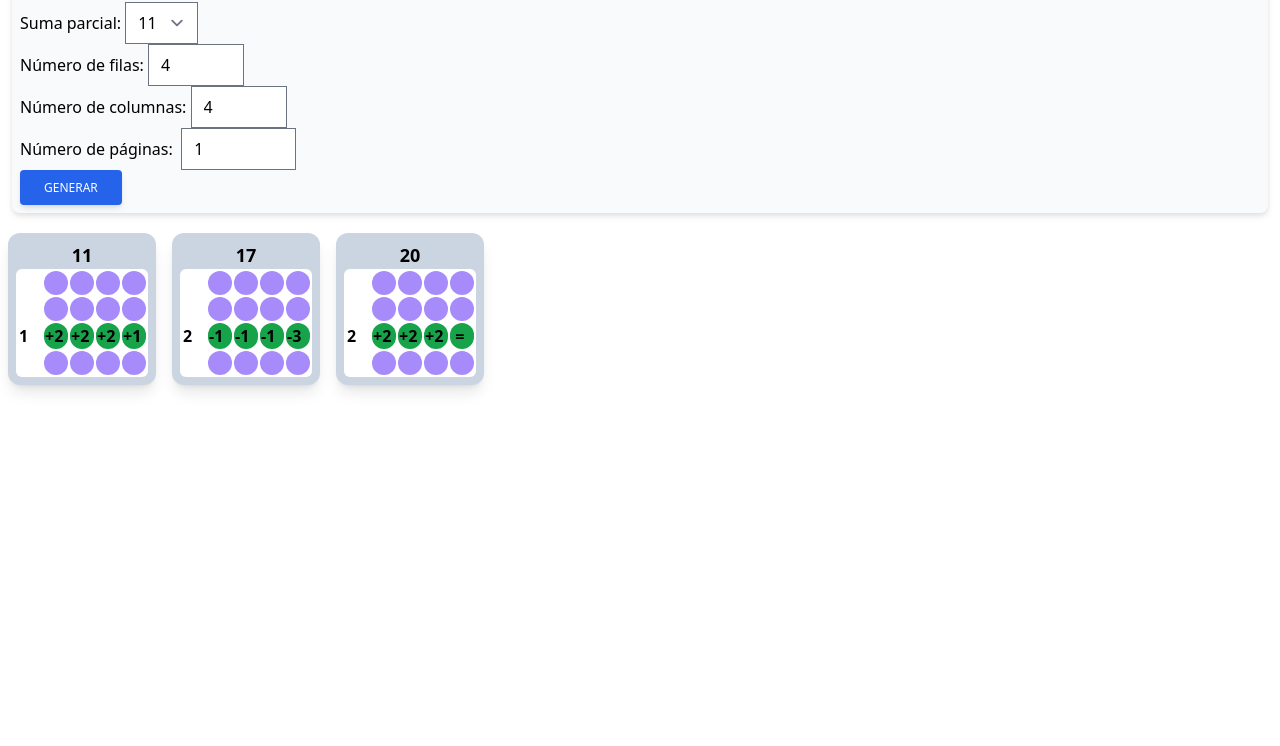
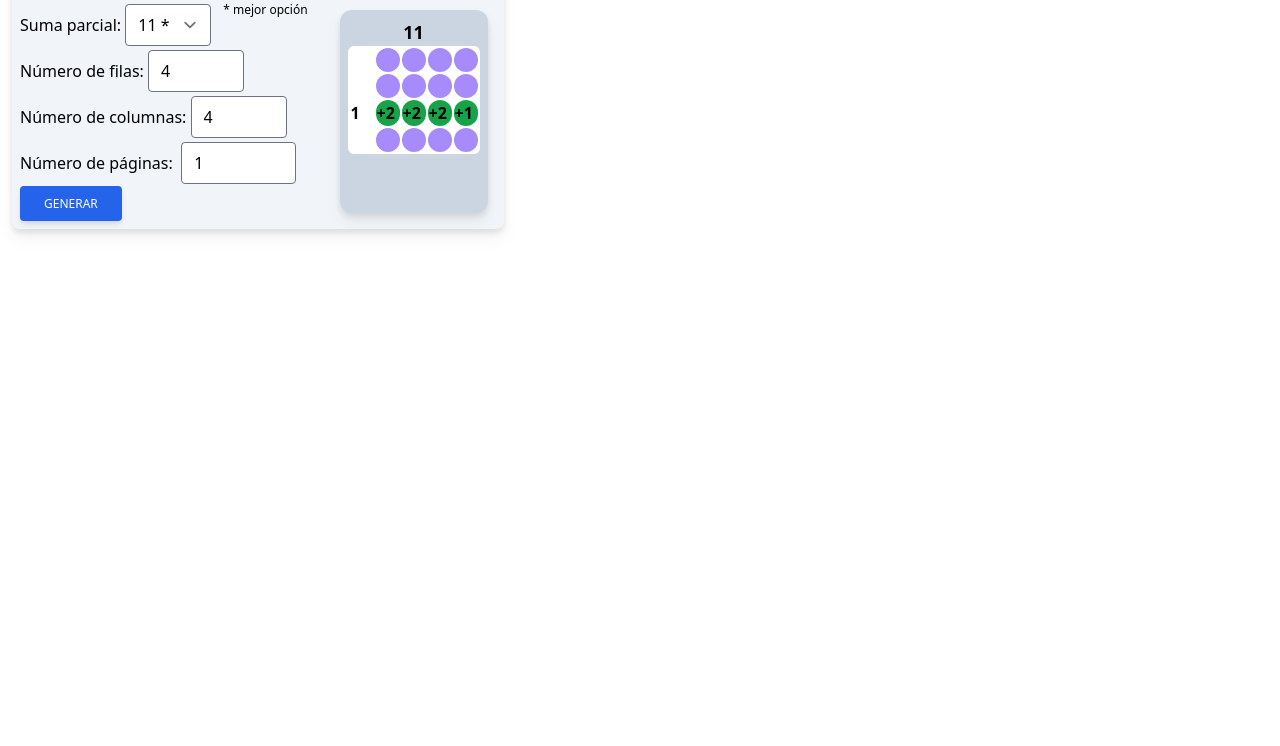
Before and after one commit to joepc74/Lightning-Addition-JS, a plain HTML site: page index.html in a window 1280 px wide. Shown: the part 54-800 px from the top of the page. Drawn offline with nearby package versions, Linux system fonts and the light colour scheme.

Commit message:
guia solo del total elegido y nuevos totales

```diff
--- a/index.html
+++ b/index.html
@@ -6,34 +6,42 @@
 		<script src="https:///cdnjs.cloudflare.com/ajax/libs/jspdf/2.5.1/jspdf.umd.min.js" type="text/javascript"></script>
     </head>
     <body>
-      <div class="m-3 rounded-lg bg-slate-50 p-2 drop-shadow-md">
+      <div class="m-3 rounded-lg bg-slate-100 p-2 drop-shadow-lg inline-block">
+        <h1 class="mb-2 text-lg font-bold">Generador Lighting Addition</h1>
+        <div class="flex">
+          <div class="mr-6">
+            <div class="flex">
               <div>
-          <h1 class="mb-2 text-lg font-bold">Generador Lighting Addition</h1>
               <label for="total">Suma parcial:</label>
-          <select class="form-select" name="total" id="total">
-            <option value="11" selected="true" id="total-0">11</option>
-            <option value="17" id="total-1">17</option>
-            <option value="20" id="total-2">20</option>
-          </select>
+              <select class="form-select entradaform" name="total" id="total" onChange="cambiaguia();">
+                      <option value="11" selected="true">11 *</option>
+                      <option value="12">12</option>
+                      <option value="13">13</option>
+                      <option value="14">14</option>
+                      <option value="15">15</option>
+                      <option value="17">17 *</option>
+                      <option value="20">20</option>
+              </select></div>
+              <div class="text-xs ml-3">* mejor opci&oacute;n</div>
             </div>
             <div>
               <label for="numrows">N&uacute;mero de filas:</label>
-          <input type="number" class="form-input" name="numrows" value="4" min="1" max="5" step="1" id="numrows" />
+              <input type="number" class="form-input entradaform" name="numrows" value="4" min="1" max="5" step="1" id="numrows" />
             </div>
             <div>
               <label for="numcols">N&uacute;mero de columnas:</label>
-          <input type="number" class="form-input" name="numcols" value="4" min="1" max="5" step="1" id="numcols" />
+              <input type="number" class="form-input entradaform" name="numcols" value="4" min="1" max="5" step="1" id="numcols" />
             </div>
             <div>
               <label for="numpages">N&uacute;mero de p&aacute;ginas:&nbsp;</label>
-          <input type="number" class="form-input" name="numpages" value="1" min="1" max="100" step="1" id="numpages" />
+              <input type="number" class="form-input entradaform" name="numpages" value="1" min="1" max="100" step="1" id="numpages" />
             </div>
             <div>
               <button
                 type="button"
                 class="inline-block rounded bg-blue-600 px-6 py-2.5 text-xs font-medium uppercase leading-tight text-white shadow-md transition duration-150 ease-in-out hover:bg-blue-700 hover:shadow-lg focus:bg-blue-700 focus:shadow-lg focus:outline-none focus:ring-0 active:bg-blue-800 active:shadow-lg"
-            name="button-1656085735556"
-            id="button-1656085735556"
+                name="button"
+                id="button"
                 onclick="lightingaddition(
                         parseInt(document.getElementById('total').value),
                         parseInt(document.getElementById('numcols').value),
@@ -44,112 +52,48 @@
               </button>
             </div>
           </div>
-      <div class="flex flex-row">
-        <div class="m-2 rounded-xl bg-slate-300 p-2 shadow-lg">
-        <div class="flex justify-center text-lg font-bold">11</div>
+          <div class="fit m-2 rounded-xl bg-slate-300 p-2 drop-shadow-lg">
+            <div class="flex justify-center text-lg font-bold" id="titulo">11</div>
             <table class="border-separate rounded-md bg-white">
               <tr>
-            <td class="h-6 w-6 rounded-full"></td>
-            <td class="h-6 w-6 rounded-full bg-violet-400"></td>
-            <td class="h-6 w-6 rounded-full bg-violet-400"></td>
-            <td class="h-6 w-6 rounded-full bg-violet-400"></td>
-            <td class="h-6 w-6 rounded-full bg-violet-400"></td>
+                <td class="circulo"></td>
+                <td class="circulo bg-violet-400"></td>
+                <td class="circulo bg-violet-400"></td>
+                <td class="circulo bg-violet-400"></td>
+                <td class="circulo bg-violet-400"></td>
               </tr>
               <tr>
-            <td class="h-6 w-6 rounded-full"></td>
-            <td class="h-6 w-6 rounded-full bg-violet-400"></td>
-            <td class="h-6 w-6 rounded-full bg-violet-400"></td>
-            <td class="h-6 w-6 rounded-full bg-violet-400"></td>
-            <td class="h-6 w-6 rounded-full bg-violet-400"></td>
+                <td class="circulo"></td>
+                <td class="circulo bg-violet-400"></td>
+                <td class="circulo bg-violet-400"></td>
+                <td class="circulo bg-violet-400"></td>
+                <td class="circulo bg-violet-400"></td>
               </tr>
               <tr>
-            <td class="h-6 w-6 rounded-full font-bold">1</td>
-            <td class="h-6 w-6 rounded-full bg-green-600 font-bold">+2</td>
-            <td class="h-6 w-6 rounded-full bg-green-600 font-bold">+2</td>
-            <td class="h-6 w-6 rounded-full bg-green-600 font-bold">+2</td>
-            <td class="h-6 w-6 rounded-full bg-green-600 font-bold">+1</td>
+                <td class="circulo font-bold" id="pos1">1</td>
+                <td class="circulo bg-green-600 font-bold" id="pos2">+2</td>
+                <td class="circulo bg-green-600 font-bold" id="pos3">+2</td>
+                <td class="circulo bg-green-600 font-bold" id="pos4">+2</td>
+                <td class="circulo bg-green-600 font-bold" id="pos5">+1</td>
               </tr>
               <tr>
-            <td class="h-6 w-6 rounded-full"></td>
-            <td class="h-6 w-6 rounded-full bg-violet-400"></td>
-            <td class="h-6 w-6 rounded-full bg-violet-400"></td>
-            <td class="h-6 w-6 rounded-full bg-violet-400"></td>
-            <td class="h-6 w-6 rounded-full bg-violet-400"></td>
+                <td class="circulo"></td>
+                <td class="circulo bg-violet-400"></td>
+                <td class="circulo bg-violet-400"></td>
+                <td class="circulo bg-violet-400"></td>
+                <td class="circulo bg-violet-400"></td>
               </tr>
             </table>
           </div>
-        <div class="m-2 rounded-xl bg-slate-300 p-2 shadow-lg">
-        <div class="flex justify-center text-lg font-bold">17</div>
-        <table class="border-separate rounded-md bg-white">
-          <tr>
-            <td class="h-6 w-6 rounded-full"></td>
-            <td class="h-6 w-6 rounded-full bg-violet-400"></td>
-            <td class="h-6 w-6 rounded-full bg-violet-400"></td>
-            <td class="h-6 w-6 rounded-full bg-violet-400"></td>
-            <td class="h-6 w-6 rounded-full bg-violet-400"></td>
-          </tr>
-          <tr>
-            <td class="h-6 w-6 rounded-full"></td>
-            <td class="h-6 w-6 rounded-full bg-violet-400"></td>
-            <td class="h-6 w-6 rounded-full bg-violet-400"></td>
-            <td class="h-6 w-6 rounded-full bg-violet-400"></td>
-            <td class="h-6 w-6 rounded-full bg-violet-400"></td>
-          </tr>
-          <tr>
-            <td class="h-6 w-6 rounded-full font-bold">2</td>
-            <td class="h-6 w-6 rounded-full bg-green-600 font-bold">-1</td>
-            <td class="h-6 w-6 rounded-full bg-green-600 font-bold">-1</td>
-            <td class="h-6 w-6 rounded-full bg-green-600 font-bold">-1</td>
-            <td class="h-6 w-6 rounded-full bg-green-600 font-bold">-3</td>
-          </tr>
-          <tr>
-            <td class="h-6 w-6 rounded-full"></td>
-            <td class="h-6 w-6 rounded-full bg-violet-400"></td>
-            <td class="h-6 w-6 rounded-full bg-violet-400"></td>
-            <td class="h-6 w-6 rounded-full bg-violet-400"></td>
-            <td class="h-6 w-6 rounded-full bg-violet-400"></td>
-          </tr>
-        </table>
-        </div>
-        <div class="m-2 rounded-xl bg-slate-300 p-2 shadow-lg">
-        <div class="flex justify-center text-lg font-bold">20</div>
-        <table class="border-separate rounded-md bg-white">
-          <tr>
-            <td class="h-6 w-6 rounded-full"></td>
-            <td class="h-6 w-6 rounded-full bg-violet-400"></td>
-            <td class="h-6 w-6 rounded-full bg-violet-400"></td>
-            <td class="h-6 w-6 rounded-full bg-violet-400"></td>
-            <td class="h-6 w-6 rounded-full bg-violet-400"></td>
-          </tr>
-          <tr>
-            <td class="h-6 w-6 rounded-full"></td>
-            <td class="h-6 w-6 rounded-full bg-violet-400"></td>
-            <td class="h-6 w-6 rounded-full bg-violet-400"></td>
-            <td class="h-6 w-6 rounded-full bg-violet-400"></td>
-            <td class="h-6 w-6 rounded-full bg-violet-400"></td>
-          </tr>
-          <tr>
-            <td class="h-6 w-6 rounded-full font-bold">2</td>
-            <td class="h-6 w-6 rounded-full bg-green-600 font-bold">+2</td>
-            <td class="h-6 w-6 rounded-full bg-green-600 font-bold">+2</td>
-            <td class="h-6 w-6 rounded-full bg-green-600 font-bold">+2</td>
-            <td class="h-6 w-6 rounded-full bg-green-600 font-bold">&nbsp;=</td>
-          </tr>
-          <tr>
-            <td class="h-6 w-6 rounded-full"></td>
-            <td class="h-6 w-6 rounded-full bg-violet-400"></td>
-            <td class="h-6 w-6 rounded-full bg-violet-400"></td>
-            <td class="h-6 w-6 rounded-full bg-violet-400"></td>
-            <td class="h-6 w-6 rounded-full bg-violet-400"></td>
-          </tr>
-        </table>
         </div>
       </div>
     </body>
 <script>
 function lightingaddition(total,cols,rows,pages) {
-    const minmax={11:[[0,7],[0,8]],17:[[2,9],[3,9]],20:[[0,7],[0,7]]} // minimos y maximos del numero aleatorio
-    const tamfuente={4:145,5:135} // tamaño de la fuente
+    // min and max of cols of random numbers
+    const minmax={11:[[0,7],[0,8]],12:[[0,6],[0,7]],13:[[0,5],[0,6]],14:[[0,4],[0,5]],15:[[0,3],[0,4]],17:[[2,9],[3,9]],20:[[0,7],[0,7]]}
+    // font size
+    const tamfuente={4:145,5:135}
 
 
     var doc = new jspdf.jsPDF({orientation: "landscape",unit: "mm", format:"a4"});
@@ -210,6 +154,18 @@ function rand(items) {
 function getRndInteger(min, max) {
   return Math.floor(Math.random() * (max - min + 1) ) + min;
 }
-
+</script>
+<script>
+guias={11:['1','+2','+1'],12:['1','+3','+2'],13:['1','+4','+3'],14:['1','+5','+4'],15:['1','+6','+5'],17:['2','-1','-3'],20:['2','+2','&nbsp;=']}
+function cambiaguia() {
+  total=document.getElementById('total').value;
+  document.getElementById('titulo').innerHTML =total;
+  document.getElementById('pos1').innerHTML =guias[total][0];
+  document.getElementById('pos2').innerHTML =guias[total][1];
+  document.getElementById('pos3').innerHTML =guias[total][1];
+  document.getElementById('pos4').innerHTML =guias[total][1];
+  document.getElementById('pos5').innerHTML =guias[total][2];
+}
+cambiaguia();
 </script>
 </html>
```
Also changed, not shown: estilo.css. Lines whose indentation alone changed are shown as unchanged.
